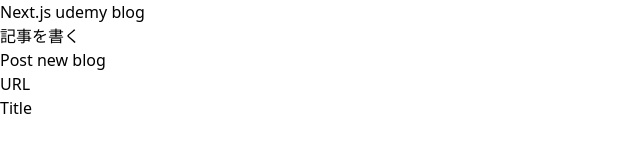
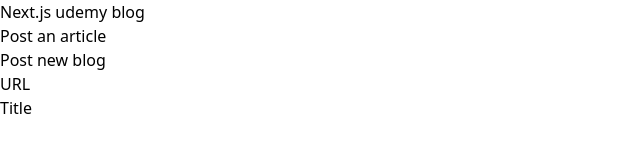
Before and after one commit to Shunsuke0205/nextjs-blog-app, a Next.js app: page /articles/new in a window 1280 px wide. Shown: the top 154 px of the page, without its empty margins (0-640 px from the left). Built offline with nearby package versions, Linux system fonts and the light colour scheme.

Commit message:
fix: jp -> en

```diff
--- a/src/app/Header.tsx
+++ b/src/app/Header.tsx
@@ -11,7 +11,7 @@ const Header = () => {
       </div>
       <div>
         <nav className="text-sm font-medium">
-          <Link href="/articles/new" className="bg-orange-300 py-3 px-3 rounded-md">記事を書く</Link>
+          <Link href="/articles/new" className="bg-orange-300 py-3 px-3 rounded-md">Post an article</Link>
         </nav>
       </div>
     </header>
```
